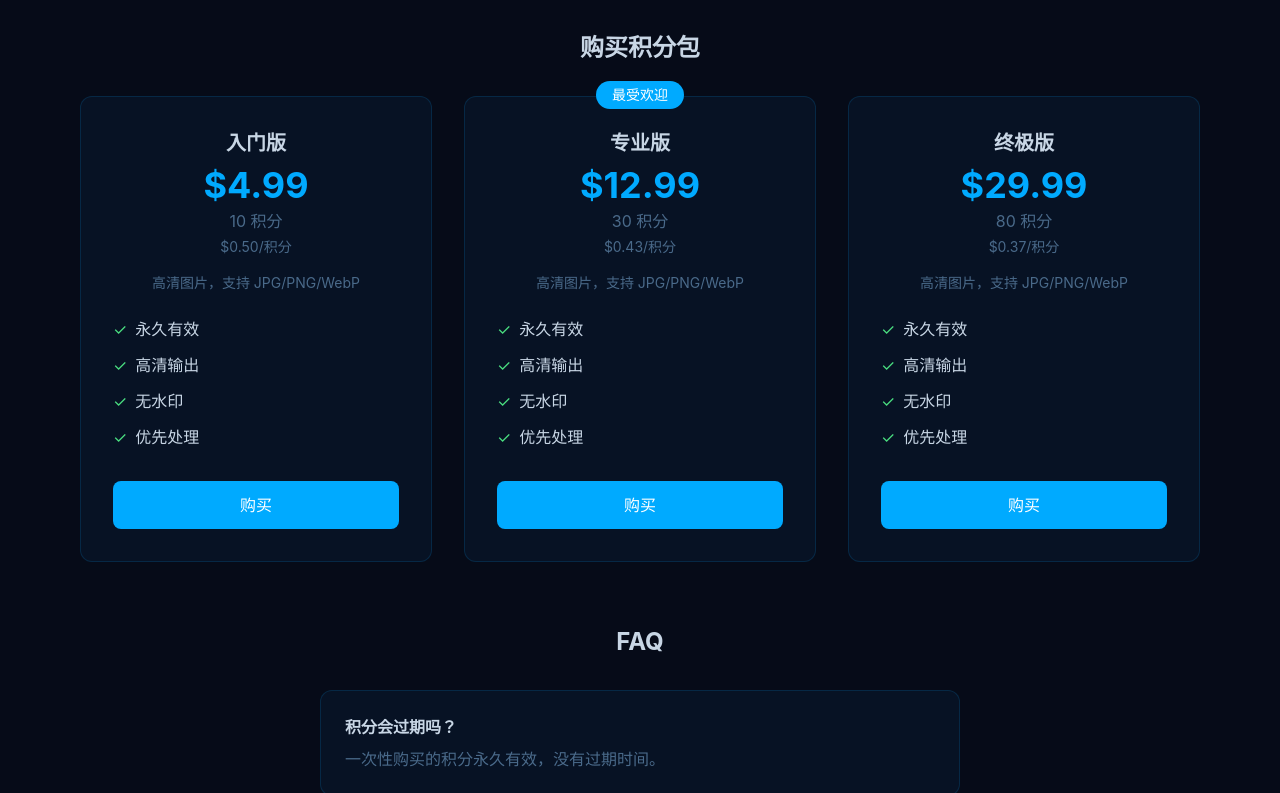
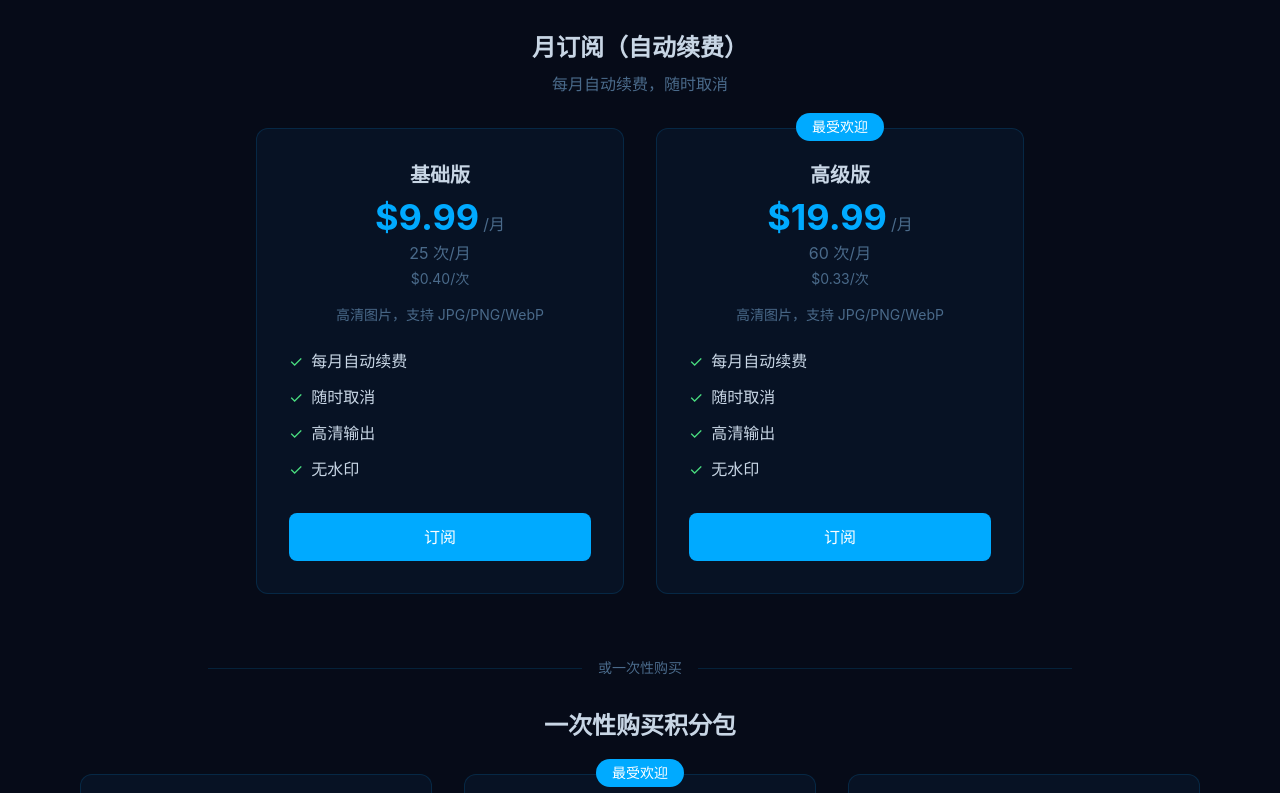
Before and after one commit to hyacinthewynell-dev/image-background-remover-new-01, a Next.js app: page /pricing in a window 1280 px wide. Shown: the part 507-1300 px from the top of the page. Built offline with nearby package versions, Linux system fonts and the light colour scheme; no server answers.

Commit message:
add monthly subscription plans

```diff
--- a/src/app/pricing/page.tsx
+++ b/src/app/pricing/page.tsx
@@ -8,7 +8,7 @@ import LanguageSelector from "@/components/LanguageSelector";
 
 const STORAGE_KEY = 'bg-remover-lang';
 
-const plans = [
+const oneTimePlans = [
   {
     name: 'starter',
     display_name: 'Starter',
@@ -41,12 +41,41 @@ const plans = [
   },
 ];
 
+const subscriptionPlans = [
+  {
+    name: 'basic_monthly',
+    display_name: 'Basic',
+    display_name_zh: '基础版',
+    credits: 25,
+    price_usd: 9.99,
+    period: '/月',
+    price_per_credit: '$0.40/次',
+    description: '高清图片，支持 JPG/PNG/WebP',
+    popular: false,
+    is_subscription: true,
+  },
+  {
+    name: 'premium_monthly',
+    display_name: 'Premium',
+    display_name_zh: '高级版',
+    credits: 60,
+    price_usd: 19.99,
+    period: '/月',
+    price_per_credit: '$0.33/次',
+    description: '高清图片，支持 JPG/PNG/WebP',
+    popular: true,
+    is_subscription: true,
+  },
+];
+
 interface SelectedPlan {
   name: string;
   display_name: string;
   display_name_zh: string;
   credits: number;
   price_usd: number;
+  period?: string;
+  is_subscription: boolean;
 }
 
 export default function PricingPage() {
@@ -70,18 +99,12 @@ export default function PricingPage() {
 
   const getText = (zh: string, en: string) => lang === 'zh-CN' ? zh : en;
 
-  const handlePurchase = (plan: typeof plans[0]) => {
+  const handlePurchase = (plan: any) => {
     if (!session) {
       signIn("google");
       return;
     }
-    setSelectedPlan({
-      name: plan.name,
-      display_name: plan.display_name,
-      display_name_zh: plan.display_name_zh,
-      credits: plan.credits,
-      price_usd: plan.price_usd,
-    });
+    setSelectedPlan(plan);
     setShowModal(true);
   };
 
@@ -157,13 +180,77 @@ export default function PricingPage() {
         </div>
       </div>
 
-      {/* Paid Plans */}
+      {/* Monthly Subscription Section */}
+      <div className="max-w-6xl mx-auto px-4 pb-8">
+        <h3 className="text-2xl font-bold mb-2 text-center">
+          {getText('月订阅（自动续费）', 'Monthly Subscription (Auto-Renew)')}
+        </h3>
+        <p className="text-cyber-muted text-center mb-8">
+          {getText('每月自动续费，随时取消', 'Auto-renews monthly, cancel anytime')}
+        </p>
+        <div className="grid md:grid-cols-2 gap-8 max-w-3xl mx-auto">
+          {subscriptionPlans.map((plan) => (
+            <div key={plan.name} className={`cyber-panel p-8 relative ${plan.popular ? 'border-2 border-cyber-accent' : ''}`}>
+              {plan.popular && (
+                <div className="absolute -top-4 left-1/2 -translate-x-1/2 px-4 py-1 bg-cyber-accent text-white text-sm rounded-full font-medium">
+                  {getText('最受欢迎', 'Most Popular')}
+                </div>
+              )}
+              <div className="text-center mb-4">
+                <h4 className="text-xl font-bold mb-2">{lang === 'zh-CN' ? plan.display_name_zh : plan.display_name}</h4>
+                <div className="flex items-baseline justify-center gap-1">
+                  <span className="text-4xl font-bold text-cyber-accent">${plan.price_usd}</span>
+                  <span className="text-cyber-muted">{plan.period}</span>
+                </div>
+                <div className="text-cyber-muted mt-1">{plan.credits} {getText('次/月', 'credits/month')}</div>
+                <div className="text-sm text-cyber-muted mt-1">{plan.price_per_credit}</div>
+              </div>
+              <p className="text-center text-sm text-cyber-muted mb-6">{plan.description}</p>
+              <ul className="space-y-3 mb-8">
+                <li className="flex items-center gap-2">
+                  <span className="text-green-400">✓</span>
+                  <span>{getText('每月自动续费', 'Auto-renews monthly')}</span>
+                </li>
+                <li className="flex items-center gap-2">
+                  <span className="text-green-400">✓</span>
+                  <span>{getText('随时取消', 'Cancel anytime')}</span>
+                </li>
+                <li className="flex items-center gap-2">
+                  <span className="text-green-400">✓</span>
+                  <span>{getText('高清输出', 'High quality output')}</span>
+                </li>
+                <li className="flex items-center gap-2">
+                  <span className="text-green-400">✓</span>
+                  <span>{getText('无水印', 'No watermark')}</span>
+                </li>
+              </ul>
+              <button
+                onClick={() => handlePurchase(plan)}
+                className="w-full py-3 bg-cyber-accent hover:bg-cyber-accent/80 text-white rounded-lg font-medium transition-colors"
+              >
+                {getText('订阅', 'Subscribe')}
+              </button>
+            </div>
+          ))}
+        </div>
+      </div>
+
+      {/* Divider */}
+      <div className="max-w-4xl mx-auto px-4">
+        <div className="flex items-center gap-4 my-8">
+          <div className="flex-1 h-px bg-cyber-border"></div>
+          <span className="text-cyber-muted text-sm">{getText('或一次性购买', 'Or one-time purchase')}</span>
+          <div className="flex-1 h-px bg-cyber-border"></div>
+        </div>
+      </div>
+
+      {/* One-time Purchase */}
       <div className="max-w-6xl mx-auto px-4 pb-16">
         <h3 className="text-2xl font-bold mb-8 text-center">
-          {getText('购买积分包', 'Purchase Credits')}
+          {getText('一次性购买积分包', 'One-time Credit Package')}
         </h3>
         <div className="grid md:grid-cols-3 gap-8">
-          {plans.map((plan) => (
+          {oneTimePlans.map((plan) => (
             <div key={plan.name} className={`cyber-panel p-8 relative ${plan.popular ? 'border-2 border-cyber-accent' : ''}`}>
               {plan.popular && (
                 <div className="absolute -top-4 left-1/2 -translate-x-1/2 px-4 py-1 bg-cyber-accent text-white text-sm rounded-full font-medium">
@@ -210,7 +297,9 @@ export default function PricingPage() {
       {showModal && selectedPlan && (
         <div className="fixed inset-0 bg-black/50 flex items-center justify-center z-50 p-4">
           <div className="bg-cyber-panel rounded-xl p-8 max-w-md w-full">
-            <h3 className="text-2xl font-bold mb-4">{getText('确认购买', 'Confirm Purchase')}</h3>
+            <h3 className="text-2xl font-bold mb-4">
+              {selectedPlan.is_subscription ? getText('确认订阅', 'Confirm Subscription') : getText('确认购买', 'Confirm Purchase')}
+            </h3>
             <div className="cyber-panel p-4 mb-6">
               <div className="flex justify-between mb-2">
                 <span className="text-cyber-muted">{getText('套餐', 'Plan')}</span>
@@ -218,12 +307,19 @@ export default function PricingPage() {
               </div>
               <div className="flex justify-between mb-2">
                 <span className="text-cyber-muted">{getText('积分数量', 'Credits')}</span>
-                <span className="font-bold">{selectedPlan.credits}</span>
+                <span className="font-bold">{selectedPlan.credits} {selectedPlan.is_subscription ? '/月' : ''}</span>
               </div>
               <div className="flex justify-between">
                 <span className="text-cyber-muted">{getText('价格', 'Price')}</span>
-                <span className="text-2xl font-bold text-cyber-accent">${selectedPlan.price_usd}</span>
+                <span className="text-2xl font-bold text-cyber-accent">${selectedPlan.price_usd}{selectedPlan.period || ''}</span>
               </div>
+              {selectedPlan.is_subscription && (
+                <div className="mt-4 pt-4 border-t border-cyber-border">
+                  <p className="text-sm text-cyber-muted">
+                    {getText('每月自动续费，可随时取消', 'Auto-renews monthly, cancel anytime')}
+                  </p>
+                </div>
+              )}
             </div>
             <p className="text-cyber-muted text-sm mb-6">
               {getText('点击确认后将跳转到支付页面', 'Click confirm to proceed to payment')}
@@ -252,11 +348,11 @@ export default function PricingPage() {
         <div className="space-y-4">
           <div className="cyber-panel p-6">
             <h4 className="font-bold mb-2">{getText('积分会过期吗？', 'Do credits expire?')}</h4>
-            <p className="text-cyber-muted">{getText('一次性购买的积分永久有效，没有过期时间。', 'One-time purchased credits are valid forever with no expiration.')}</p>
+            <p className="text-cyber-muted">{getText('一次性购买的积分永久有效。月订阅的积分每月重置。', 'One-time purchased credits never expire. Monthly subscription credits reset each month.')}</p>
           </div>
           <div className="cyber-panel p-6">
-            <h4 className="font-bold mb-2">{getText('如何购买？', 'How to purchase?')}</h4>
-            <p className="text-cyber-muted">{getText('登录后选择套餐，使用信用卡或 PayPal 支付。支付完成后积分立即到账。', 'Sign in, choose a plan, and pay with credit card or PayPal. Credits are credited instantly.')}</p>
+            <h4 className="font-bold mb-2">{getText('如何取消订阅？', 'How to cancel subscription?')}</h4>
+            <p className="text-cyber-muted">{getText('可以随时在账户设置中取消订阅，取消后不再续费。', 'You can cancel anytime in account settings. After cancellation, no further charges will be made.')}</p>
           </div>
           <div className="cyber-panel p-6">
             <h4 className="font-bold mb-2">{getText('支持哪些支付方式？', 'What payment methods are supported?')}</h4>
```
